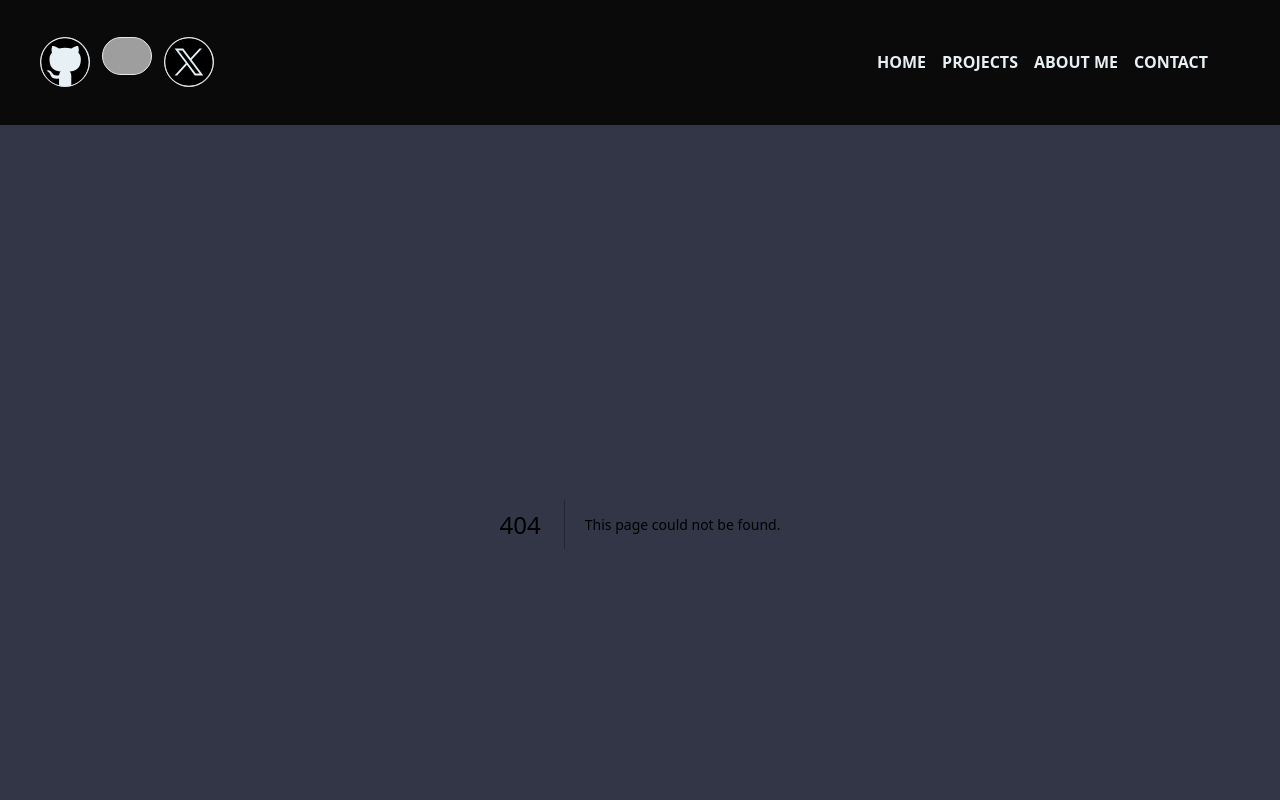
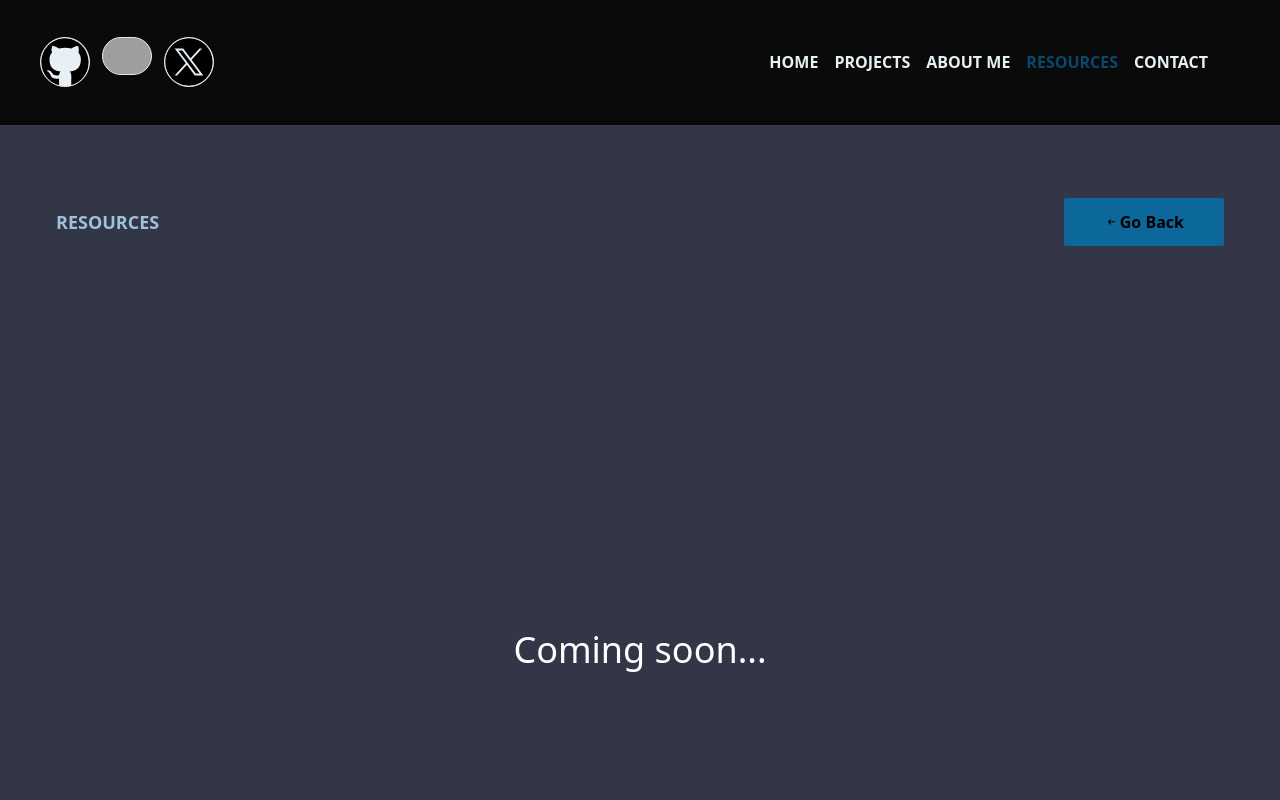
Before and after one commit to Navi003/protfolio, a Next.js app: page /resources in a window 1280 px wide. Before the commit this address had no page. Shown: the top 800 px of the page. Built offline with nearby package versions, Linux system fonts and the light colour scheme; grey boxes are pictures that could not be loaded.

Commit message:
added Resources Page

```diff
--- a/app/components/Navbar.jsx
+++ b/app/components/Navbar.jsx
@@ -44,6 +44,9 @@ export default function Navbar() {
             <ListItem onClick={() => setShowMobileNav(false)} href="/aboutme">
               About Me
             </ListItem>
+            <ListItem onClick={() => setShowMobileNav(false)} href="/resources">
+              Resources
+            </ListItem>
             <ListItem onClick={() => setShowMobileNav(false)} href="/contact">
               Contact
             </ListItem>
@@ -60,6 +63,7 @@ export default function Navbar() {
           <ListItem href="/">Home</ListItem>
           <ListItem href="/projects">Projects</ListItem>
           <ListItem href="/aboutme">About Me</ListItem>
+          <ListItem href="/resources">Resources</ListItem>
           <ListItem href="/contact">Contact</ListItem>
         </ul>
       </div>
--- a/app/layout.js
+++ b/app/layout.js
@@ -15,7 +15,7 @@ export default function RootLayoutS({ children }) {
       <body className="flex flex-col justify-between min-h-screen overflow-x-hidden bg-base-light">
         <Navbar />
         {children}
-        <div className="w-full  bg-base-medium mt-48">
+        <div className="w-full mt-48 bg-base-medium">
           <Footer />
         </div>
       </body>
--- /dev/null
+++ b/app/resources/page.jsx
@@ -0,0 +1,27 @@
+import React from "react";
+import HeadingSecondary from "../ui/HeadingSecondary";
+
+import PageContainer from "../ui/PageContainer";
+import Button from "../ui/Button";
+
+// import navigation from ".";
+export default function Page() {
+  return (
+    <div>
+      <PageContainer>
+        <section className="mt-[4.6rem]">
+          <div className="flex items-center justify-between">
+            <HeadingSecondary>Resources</HeadingSecondary>
+            <Button type="back" href="/">
+              Go Back
+            </Button>
+          </div>
+
+          <h2 className="mx-auto text-4xl text-center text-white mt-96 mb-96">
+            Coming soon...
+          </h2>
+        </section>
+      </PageContainer>
+    </div>
+  );
+}
```
